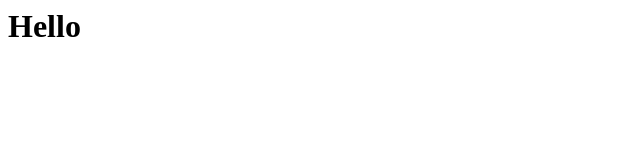
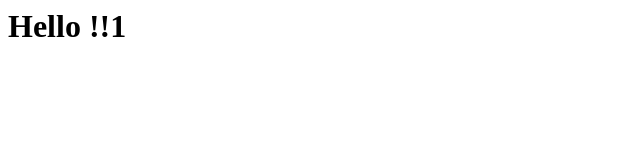
Before and after one commit to monamuz2003-debug/lab6, a plain HTML site: page index.html in a window 1280 px wide. Shown: the full height of the page, 0-640 px from the left. Drawn offline with Linux system fonts and the light colour scheme.

Commit message:
add Hello

```diff
--- a/index.html
+++ b/index.html
@@ -2,6 +2,6 @@
 
 <body>
 
-<h1>Hello</h1>
+<h1>Hello !!1</h1>
 
 </body>
```
